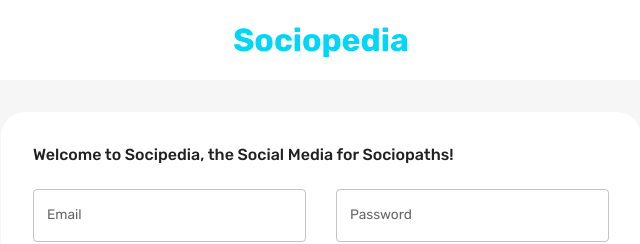
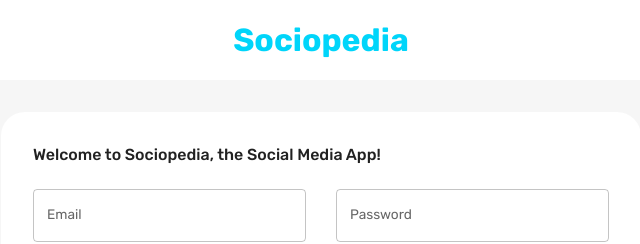
Before and after one commit to Fernandomartu/MERN-portfolio-project, a React (Create React App) app in the folder client/: page / in a window 1280 px wide. Shown: the top 244 px of the page, without its empty margins (319-959 px from the left). Built offline with nearby package versions, Linux system fonts and the light colour scheme.

Commit message:
changing text

```diff
--- a/client/src/scenes/loginPage/index.jsx
+++ b/client/src/scenes/loginPage/index.jsx
@@ -24,7 +24,7 @@ const LoginPage = () => {
         backgroundColor={theme.palette.background.alt}
       >
         <Typography fontWeight="500" variant="h5" sx={{ mb: "1.5rem" }}>
-          Welcome to Socipedia, the Social Media for Sociopaths!
+          Welcome to Sociopedia, the Social Media App!
         </Typography>
         <Form />
       </Box>
```
